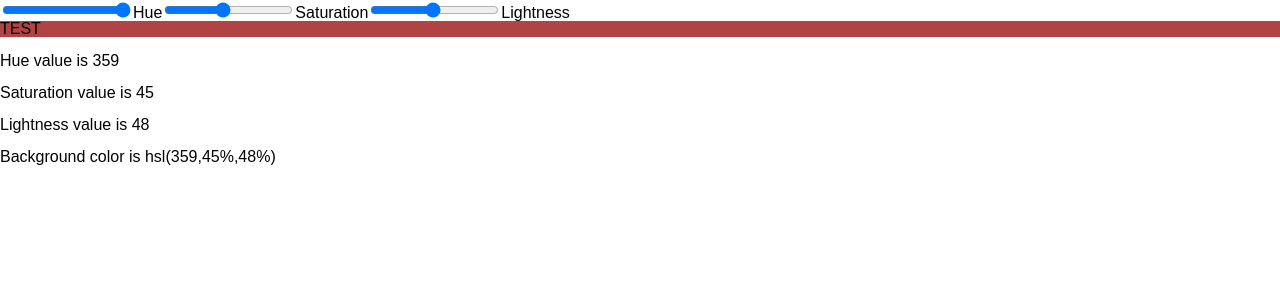
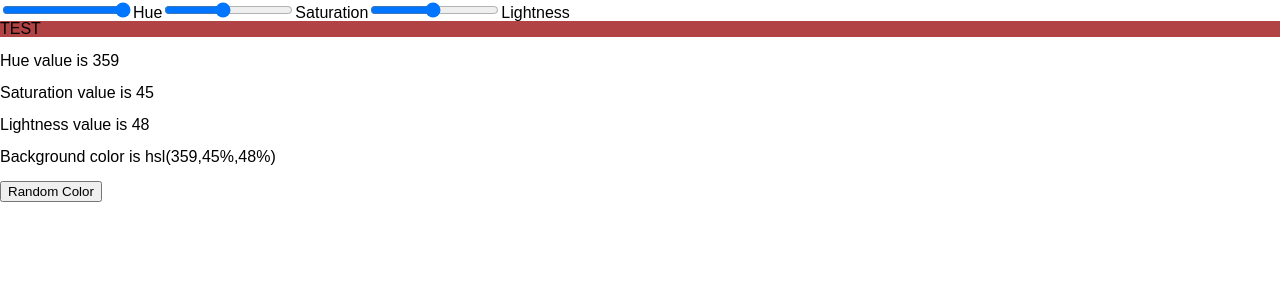
Before and after one commit to elecguts/ColorPicker, a React (Vite) app: page / in a window 1280 px wide. Shown: the top 300 px of the page. Built offline with nearby package versions, Linux system fonts and the light colour scheme.

Commit message:
Added random color button that updates color and slider values to match

```diff
--- a/src/App.tsx
+++ b/src/App.tsx
@@ -16,6 +16,12 @@ export function App() {
   const newBackgroundColor = `hsl(${hueValue},${saturationValue}%,${lightnessValue}%)`
   const newStyle = { backgroundColor: newBackgroundColor }
 
+  function handleRandomColorButton() {
+    setHueValue(`${getRandomIntInclusive(0, 360)}`)
+    setSaturationValue(`${getRandomIntInclusive(0, 100)}`)
+    setLightnessValue(`${getRandomIntInclusive(0, 100)}`)
+  }
+
   return (
     <div>
       <input
@@ -24,6 +30,7 @@ export function App() {
         name="hue"
         min="0"
         max="360"
+        value={hueValue}
         defaultValue={randomStartingHue}
         onChange={(event) => setHueValue(event.target.value)}
       />
@@ -34,6 +41,7 @@ export function App() {
         name="saturation"
         min="0"
         max="100"
+        value={saturationValue}
         defaultValue={randomStartingSaturation}
         onChange={(event) => setSaturationValue(event.target.value)}
       />
@@ -44,6 +52,7 @@ export function App() {
         name="lightness"
         min="0"
         max="100"
+        value={lightnessValue}
         defaultValue={randomStartingLightness}
         onChange={(event) => setLightnessValue(event.target.value)}
       />
@@ -53,6 +62,7 @@ export function App() {
       <p>Saturation value is {saturationValue}</p>
       <p>Lightness value is {lightnessValue}</p>
       <p>Background color is {newBackgroundColor}</p>
+      <button onClick={handleRandomColorButton}>Random Color</button>
     </div>
   )
 }
```
